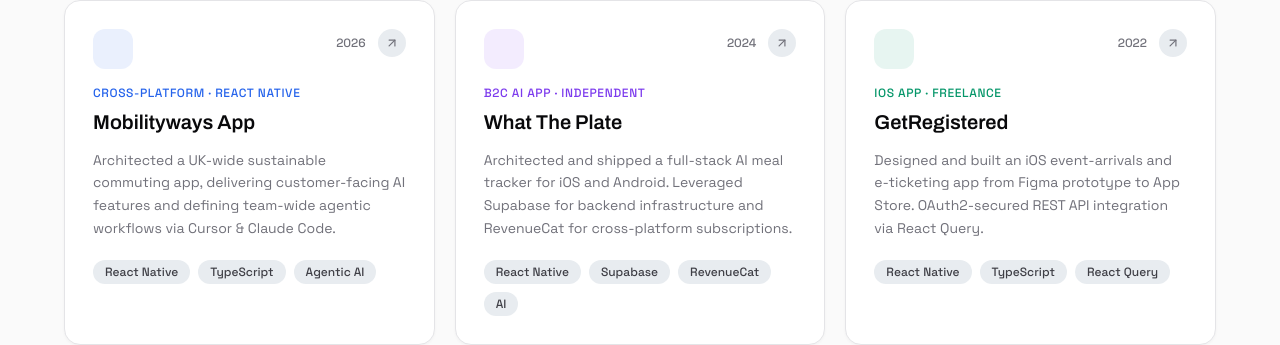
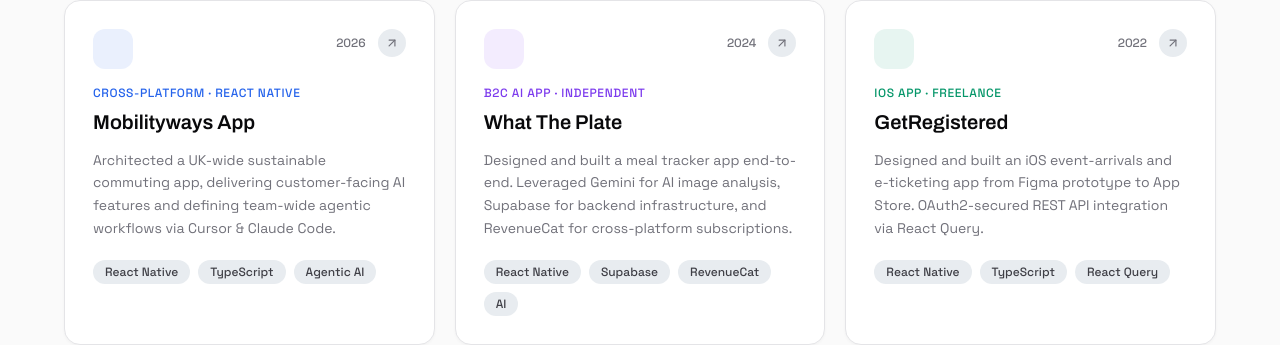
Before and after one commit to vonkanehoffen/kaneclover-com, a Next.js app: page / in a window 1280 px wide. Shown: the part 1094-1439 px from the top of the page. Built offline with nearby package versions, Linux system fonts and the light colour scheme.

Commit message:
wtp desc

```diff
--- a/src/components/Projects.tsx
+++ b/src/components/Projects.tsx
@@ -20,7 +20,7 @@
     title: "What The Plate",
     category: "B2C AI App · Independent",
     description:
-      "Architected and shipped a full-stack AI meal tracker for iOS and Android. Leveraged Supabase for backend infrastructure and RevenueCat for cross-platform subscriptions.",
+      "Designed and built a meal tracker app end-to-end. Leveraged Gemini for AI image analysis, Supabase for backend infrastructure, and RevenueCat for cross-platform subscriptions.",
     tags: ["React Native", "Supabase", "RevenueCat", "AI"],
     year: "2024", // Adjust this year to fit your timeline!
     accent: "#7C3AED",
```
